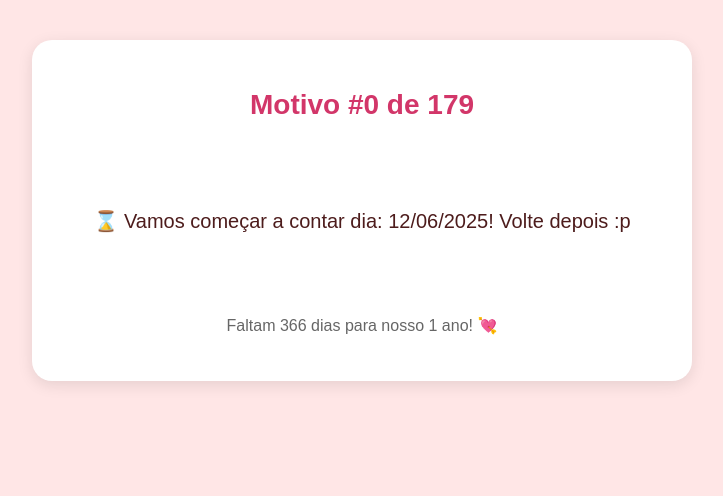
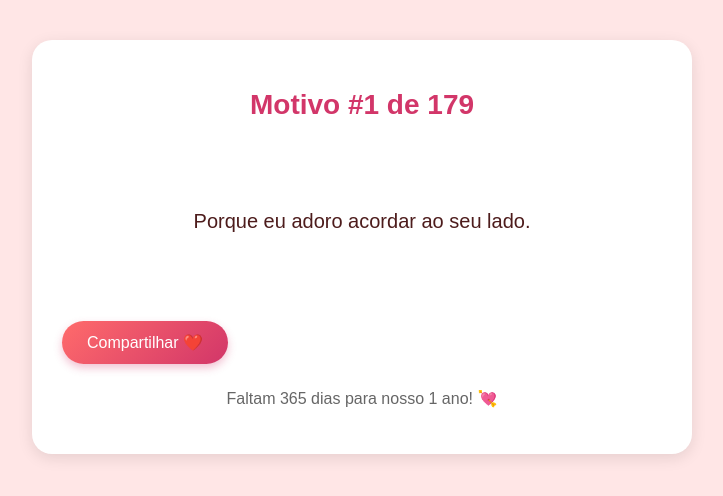
Before and after one commit to MarcoReeis/MarcoReeis.github.io, a plain HTML site: page index.html in a window 1280 px wide. Shown: the whole page, without its empty margins (278-1001 px from the left). Drawn offline with Linux system fonts and the light colour scheme.

Commit message:
Update index.html

```diff
--- a/index.html
+++ b/index.html
@@ -89,7 +89,7 @@
 
   <script>
     // Configuração da Data (ALTERE AQUI)
-    const dataInicio = new Date("2025-06-12T00:00:00");
+    const dataInicio = new Date("2025-06-11T00:00:00");
     const dataHoje = new Date();
     dataHoje.setHours(0, 0, 0, 0);
 
```
